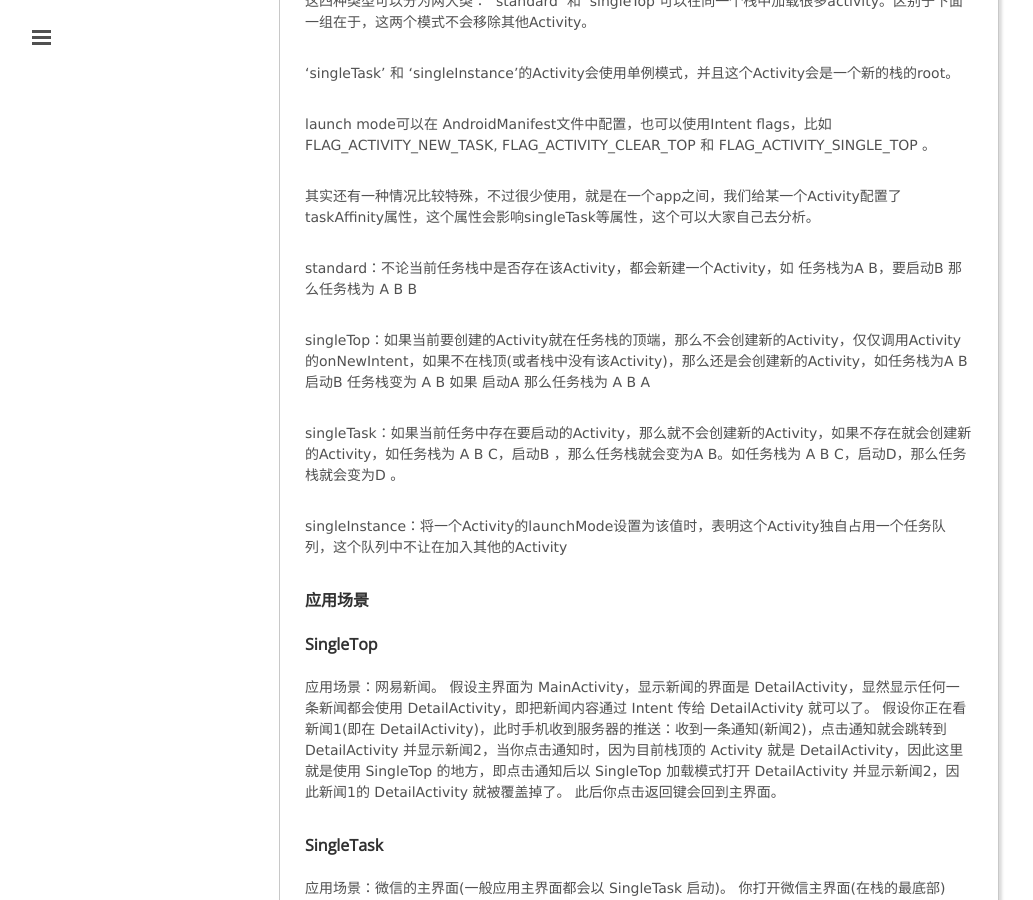
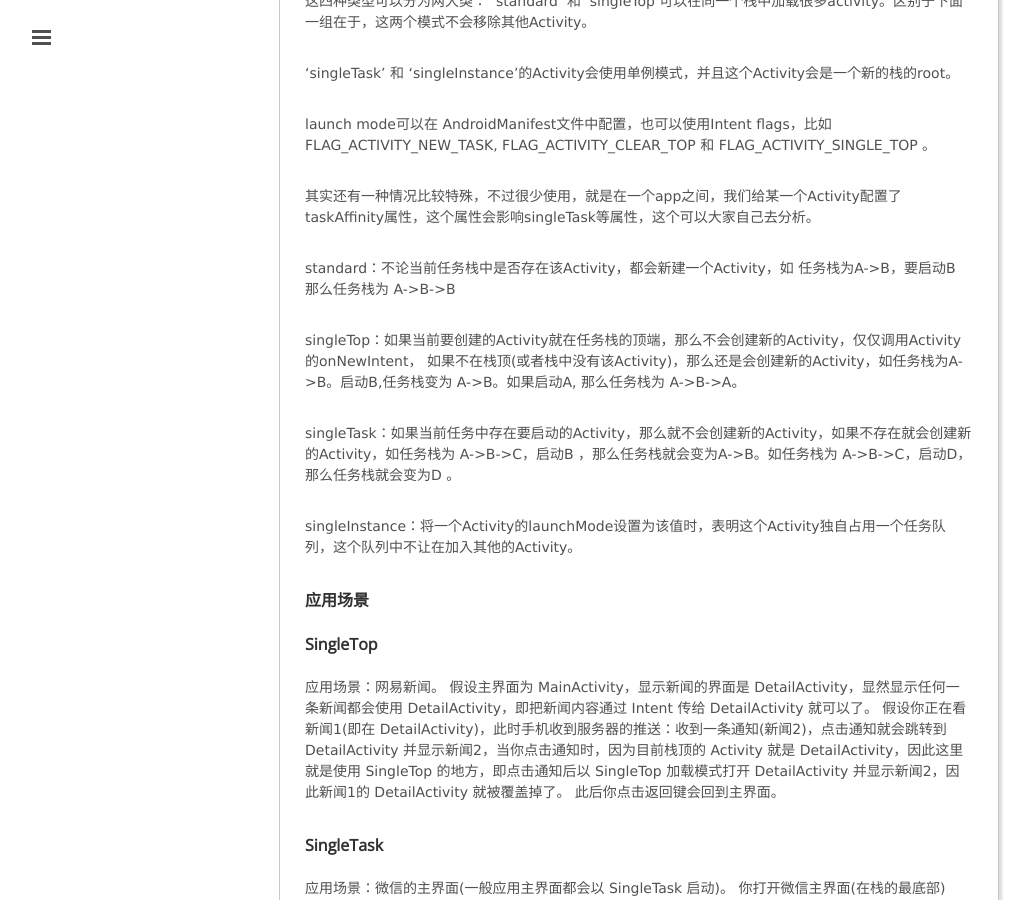
Before and after one commit to mxn21/mxn21.github.io, a Jekyll site: the page built from _posts/2015-7-3-activity LaunchMode 应用场景.md, in a window 1280 px wide and 900 px high, scrolled down 781 px. Shown: the whole window, without its empty margins (1-1034 px from the left). Built offline with Jekyll 4.4.1, drawn with Linux system fonts in a browser that asks for light colours; Markdown is read by kramdown in place of the engine named in the settings; comment, search, counter and statistics services are not loaded.

Commit message:
12312312
1232332423

```diff
--- a/_posts/2015-7-3-activity LaunchMode 应用场景.md
+++ b/_posts/2015-7-3-activity LaunchMode 应用场景.md
@@ -35,14 +35,16 @@
 其实还有一种情况比较特殊，不过很少使用，就是在一个app之间，我们给某一个Activity配置了taskAffinity属性，这个属性会影响singleTask等属性，这个可以大家自己去分析。
 
 
-standard：不论当前任务栈中是否存在该Activity，都会新建一个Activity，如 任务栈为A B，要启动B 那么任务栈为 A B B
+standard：不论当前任务栈中是否存在该Activity，都会新建一个Activity，如 任务栈为A->B，要启动B 那么任务栈为 A->B->B
 
-singleTop：如果当前要创建的Activity就在任务栈的顶端，那么不会创建新的Activity，仅仅调用Activity的onNewIntent，如果不在栈顶(或者栈中没有该Activity)，那么还是会创建新的Activity，如任务栈为A B 启动B 任务栈变为 A B 如果 启动A 那么任务栈为 A B A
+singleTop：如果当前要创建的Activity就在任务栈的顶端，那么不会创建新的Activity，仅仅调用Activity的onNewIntent，
+如果不在栈顶(或者栈中没有该Activity)，那么还是会创建新的Activity，如任务栈为A->B。启动B,任务栈变为 A->B。如果启动A,
+那么任务栈为 A->B->A。
 
-singleTask：如果当前任务中存在要启动的Activity，那么就不会创建新的Activity，如果不存在就会创建新的Activity，如任务栈为 A B C，启动B
-，那么任务栈就会变为A B。如任务栈为 A B C，启动D，那么任务栈就会变为D 。
+singleTask：如果当前任务中存在要启动的Activity，那么就不会创建新的Activity，如果不存在就会创建新的Activity，如任务栈为 A->B->C，启动B
+，那么任务栈就会变为A->B。如任务栈为 A->B->C，启动D，那么任务栈就会变为D 。
 
-singleInstance：将一个Activity的launchMode设置为该值时，表明这个Activity独自占用一个任务队列，这个队列中不让在加入其他的Activity
+singleInstance：将一个Activity的launchMode设置为该值时，表明这个Activity独自占用一个任务队列，这个队列中不让在加入其他的Activity。
 
 
 <!-- more -->
```
